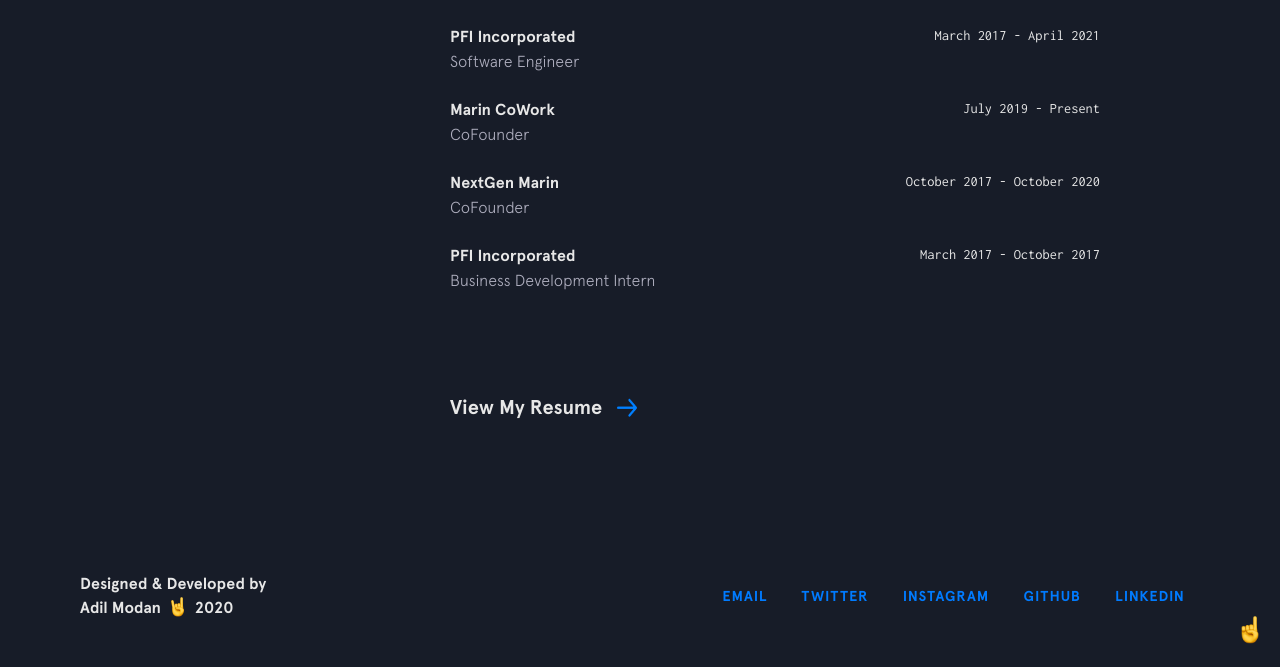
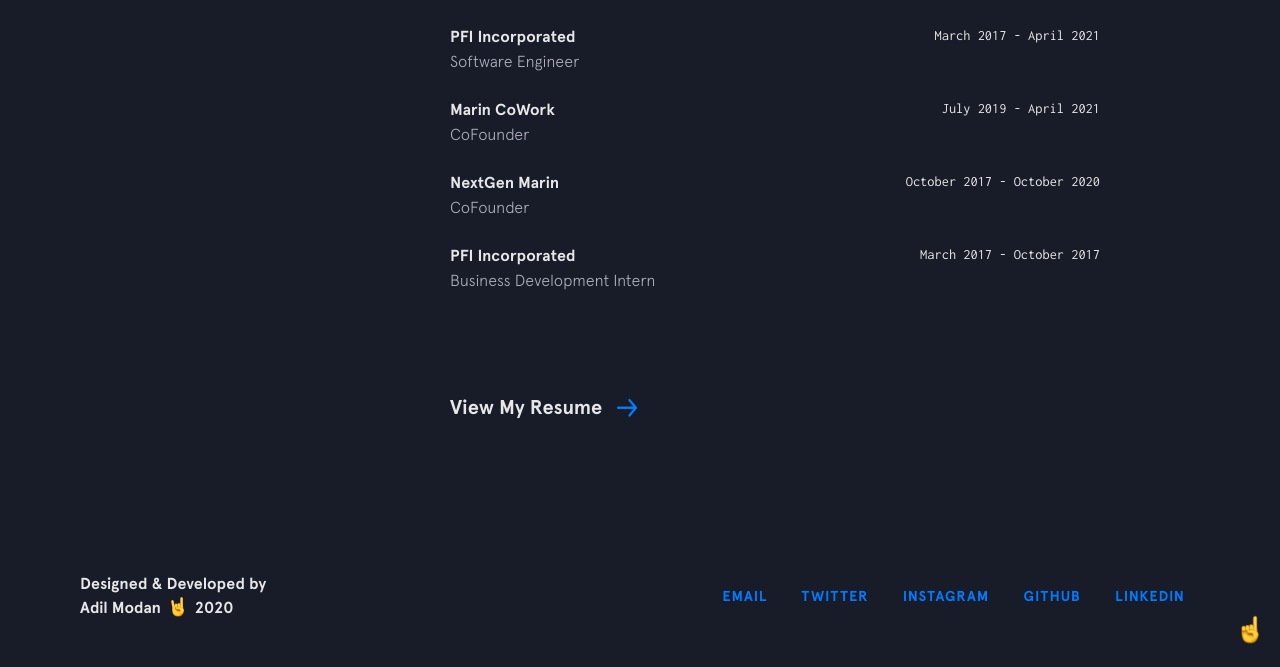
Before and after one commit to adilmodan/adilmodansite.github.io, a Jekyll site: the page built from index.html, in a window 1280 px wide and 900 px high, scrolled down 1663 px. Shown: the part 230-897 px from the top of the window. Built offline with Jekyll 4.4.1, drawn with Linux system fonts in a browser that asks for light colours; nearby versions of some CDN libraries.

Commit message:
Update experience.yml

```diff
--- a/_data/experience.yml
+++ b/_data/experience.yml
@@ -10,7 +10,7 @@
 
 - company: Marin CoWork
   url: https://www.marincowork.com/
-  time: July 2019 - Present
+  time: July 2019 - April 2021
   position: CoFounder
 
 - company: NextGen Marin
```
